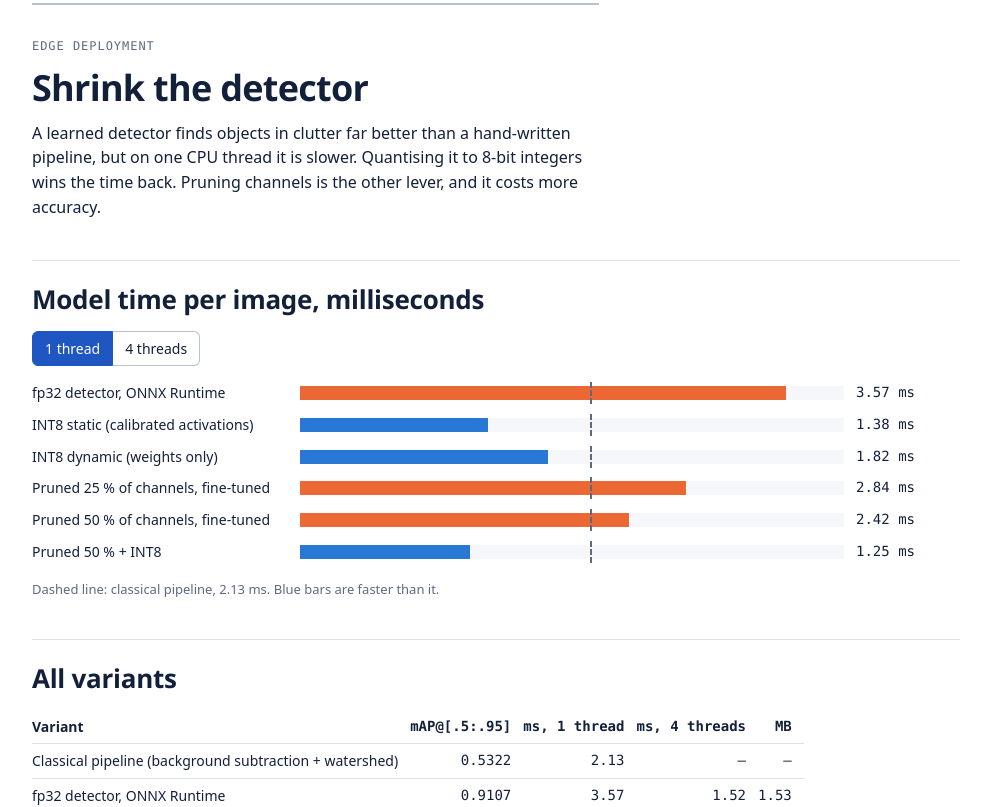
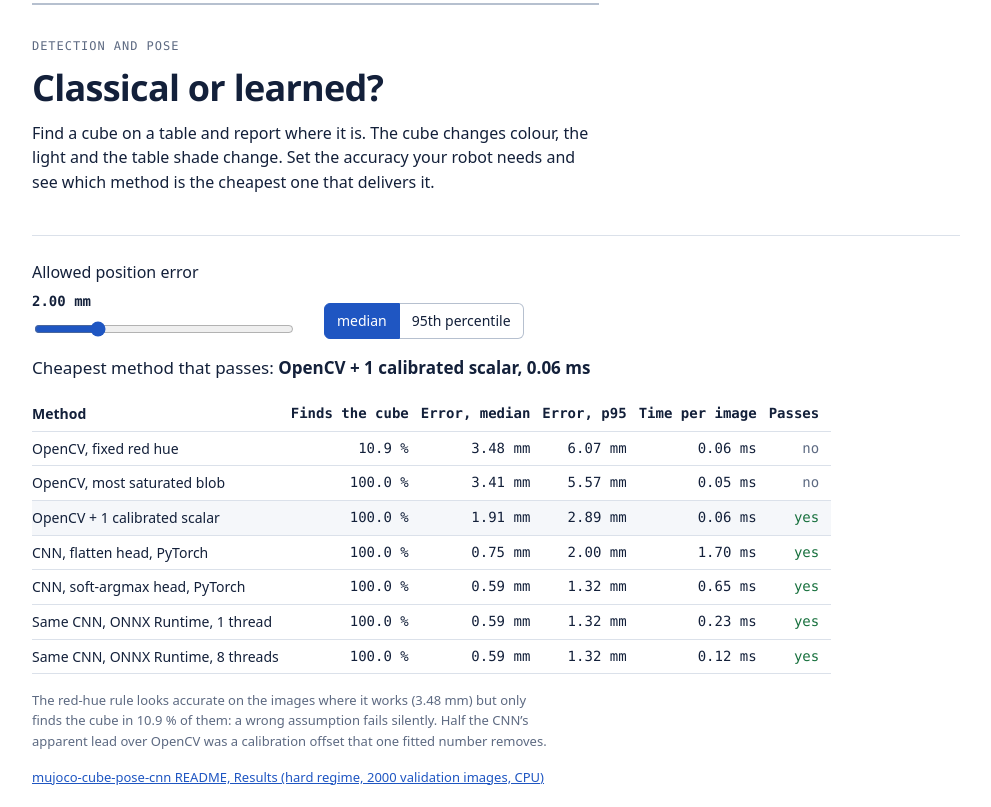
Before and after one commit to AungKaung1928/pixels-to-pose, a React (Vite) app: page / in a window 1280 px wide. Shown: the part 720-1527 px from the top of the page, without its empty margins (144-1135 px from the left). Built offline with nearby package versions, Linux system fonts and the light colour scheme.

Commit message:
Chapter: Classical or learned? Tolerance slider picks the cheapest method that passes (mujoco-cube-pose-cnn results)

```diff
--- a/src/App.tsx
+++ b/src/App.tsx
@@ -1,6 +1,7 @@
 import { useState } from 'react'
 import { rows, source } from './content/int8'
 import { CameraChapter } from './CameraChapter'
+import { DetectChapter } from './DetectChapter'
 import { LangContext, initialLang, saveLang } from './i18n'
 import type { Lang } from './i18n'
 
@@ -70,6 +71,7 @@ export default function App() {
         </header>
         <main>
           <CameraChapter />
+          <DetectChapter />
           <section className="intro chapter-break">
             <p className="eyebrow">{t.eyebrow}</p>
             <h1>{t.title}</h1>
--- /dev/null
+++ b/src/DetectChapter.tsx
@@ -0,0 +1,110 @@
+import { useState } from 'react'
+import { cheapest, methods } from './content/detect'
+import type { Stat } from './content/detect'
+import { useLang } from './i18n'
+
+const T = {
+  en: {
+    eyebrow: 'Detection and pose',
+    title: 'Classical or learned?',
+    intro:
+      'Find a cube on a table and report where it is. The cube changes colour, the light and the table shade change. Set the accuracy your robot needs and see which method is the cheapest one that delivers it.',
+    tol: 'Allowed position error',
+    stat: 'Judged on',
+    median: 'median',
+    p95: '95th percentile',
+    pick: 'Cheapest method that passes:',
+    none: 'None. No method in this table is that accurate.',
+    cols: ['Method', 'Finds the cube', 'Error, median', 'Error, p95', 'Time per image', 'Passes'],
+    yes: 'yes',
+    no: 'no',
+    note: 'The red-hue rule looks accurate on the images where it works (3.48 mm) but only finds the cube in 10.9 % of them: a wrong assumption fails silently. Half the CNN’s apparent lead over OpenCV was a calibration offset that one fitted number removes.',
+    source: 'mujoco-cube-pose-cnn README, Results (hard regime, 2000 validation images, CPU)',
+  },
+  ja: {
+    eyebrow: '検出と姿勢推定',
+    title: '古典的手法か、学習か',
+    intro:
+      'テーブル上のキューブを見つけ、その位置を答えます。キューブの色、照明、テーブルの明るさは毎回変わります。ロボットに必要な精度を設定し、それを満たす最も安い手法を見てください。',
+    tol: '許容する位置誤差',
+    stat: '判定に使う値',
+    median: '中央値',
+    p95: '95 パーセンタイル',
+    pick: '合格する最も安い手法:',
+    none: 'なし。この表にそこまで正確な手法はありません。',
+    cols: ['手法', 'キューブを見つける割合', '誤差 (中央値)', '誤差 (p95)', '画像 1 枚の時間', '合格'],
+    yes: '合格',
+    no: '不合格',
+    note: '赤色相のルールは、うまくいった画像では正確に見えます (3.48 mm) が、キューブを見つけられるのは 10.9 % の画像だけです。誤った仮定は気づかれずに失敗します。OpenCV に対する CNN の見かけの優位の半分は、フィットした数値 1 つで消えるキャリブレーションのずれでした。',
+    source: 'mujoco-cube-pose-cnn README の結果 (hard 条件、検証画像 2000 枚、CPU)',
+  },
+}
+
+export function DetectChapter() {
+  const lang = useLang()
+  const t = T[lang]
+  const [tol, setTol] = useState(2)
+  const [stat, setStat] = useState<Stat>('median')
+  const best = cheapest(tol, stat)
+  return (
+    <>
+      <section className="intro chapter-break">
+        <p className="eyebrow">{t.eyebrow}</p>
+        <h1>{t.title}</h1>
+        <p>{t.intro}</p>
+      </section>
+      <section className="panel" aria-label={t.title}>
+        <div className="controls">
+          <label htmlFor="det-tol">
+            {t.tol} <b className="num">{tol.toFixed(2)} mm</b>
+            <input id="det-tol" type="range" min={0.5} max={7} step={0.05} value={tol} onChange={(e) => setTol(Number(e.target.value))} />
+          </label>
+          <div className="seg" role="group" aria-label={t.stat}>
+            {(['median', 'p95'] as const).map((s) => (
+              <button key={s} id={`det-stat-${s}`} type="button" aria-pressed={stat === s} onClick={() => setStat(s)}>
+                {t[s]}
+              </button>
+            ))}
+          </div>
+        </div>
+        <p className="verdict">
+          {t.pick} <b>{best ? `${best.label[lang]}, ${best.ms.toFixed(2)} ms` : t.none}</b>
+        </p>
+        <div className="table-scroll">
+          <table>
+            <thead>
+              <tr>
+                {t.cols.map((c, i) => (
+                  <th key={c} scope="col" className={i ? 'num' : undefined}>
+                    {c}
+                  </th>
+                ))}
+              </tr>
+            </thead>
+            <tbody>
+              {methods.map((m) => {
+                const ok = m.detect === 1 && m[stat] <= tol
+                return (
+                  <tr key={m.id} className={best?.id === m.id ? 'best' : undefined}>
+                    <th scope="row">{m.label[lang]}</th>
+                    <td className="num">{(m.detect * 100).toFixed(1)} %</td>
+                    <td className="num">{m.median.toFixed(2)} mm</td>
+                    <td className="num">{m.p95.toFixed(2)} mm</td>
+                    <td className="num">{m.ms.toFixed(2)} ms</td>
+                    <td className={ok ? 'num pass' : 'num fail'}>{ok ? t.yes : t.no}</td>
+                  </tr>
+                )
+              })}
+            </tbody>
+          </table>
+        </div>
+        <p className="muted">{t.note}</p>
+        <p className="muted">
+          <a href="https://github.com/AungKaung1928/mujoco-cube-pose-cnn" lang="en">
+            {t.source}
+          </a>
+        </p>
+      </section>
+    </>
+  )
+}
--- /dev/null
+++ b/src/content/detect.ts
@@ -0,0 +1,35 @@
+// Chapter: classical or learned? Numbers: mujoco-cube-pose-cnn README, Results table
+// (`hard` regime: random cube hue, light and table shade; val split, n = 2000; CPU only).
+
+export interface Method {
+  id: string
+  label: { en: string; ja: string }
+  params: number
+  detect: number // fraction of images where the method finds the cube
+  median: number // mm, position error
+  p95: number // mm
+  ms: number // latency per image
+}
+
+export const methods: Method[] = [
+  { id: 'hue', label: { en: 'OpenCV, fixed red hue', ja: 'OpenCV、赤色の固定色相' }, params: 0, detect: 0.109, median: 3.48, p95: 6.07, ms: 0.06 },
+  { id: 'sat', label: { en: 'OpenCV, most saturated blob', ja: 'OpenCV、最も彩度の高い領域' }, params: 0, detect: 1, median: 3.41, p95: 5.57, ms: 0.05 },
+  { id: 'calib', label: { en: 'OpenCV + 1 calibrated scalar', ja: 'OpenCV + キャリブレーションしたスカラー 1 つ' }, params: 1, detect: 1, median: 1.91, p95: 2.89, ms: 0.06 },
+  { id: 'flatten', label: { en: 'CNN, flatten head, PyTorch', ja: 'CNN、flatten ヘッド、PyTorch' }, params: 130_000, detect: 1, median: 0.75, p95: 2.0, ms: 1.7 },
+  { id: 'softargmax', label: { en: 'CNN, soft-argmax head, PyTorch', ja: 'CNN、soft-argmax ヘッド、PyTorch' }, params: 27_000, detect: 1, median: 0.59, p95: 1.32, ms: 0.65 },
+  { id: 'ort1', label: { en: 'Same CNN, ONNX Runtime, 1 thread', ja: '同じ CNN、ONNX Runtime、1 スレッド' }, params: 27_000, detect: 1, median: 0.59, p95: 1.32, ms: 0.23 },
+  { id: 'ort8', label: { en: 'Same CNN, ONNX Runtime, 8 threads', ja: '同じ CNN、ONNX Runtime、8 スレッド' }, params: 27_000, detect: 1, median: 0.59, p95: 1.32, ms: 0.12 },
+]
+
+export type Stat = 'median' | 'p95'
+
+/** Methods that always find the cube and stay within `tolMm` on the chosen statistic. */
+export function passing(tolMm: number, stat: Stat): Method[] {
+  return methods.filter((m) => m.detect === 1 && m[stat] <= tolMm)
+}
+
+/** The fastest passing method, or null when none passes. */
+export function cheapest(tolMm: number, stat: Stat): Method | null {
+  const p = passing(tolMm, stat)
+  return p.length ? p.reduce((a, b) => (b.ms < a.ms ? b : a)) : null
+}
--- a/src/index.css
+++ b/src/index.css
@@ -384,3 +384,20 @@ button.link {
   text-decoration: underline;
   cursor: pointer;
 }
+
+.verdict {
+  font-size: 1.0625rem;
+}
+
+tr.best th,
+tr.best td {
+  background: var(--surface);
+}
+
+td.pass {
+  color: var(--good-ink);
+}
+
+td.fail {
+  color: var(--ink-3);
+}
```
Also changed, not shown: 2 other files (tests, documents, lock files or other folders).
